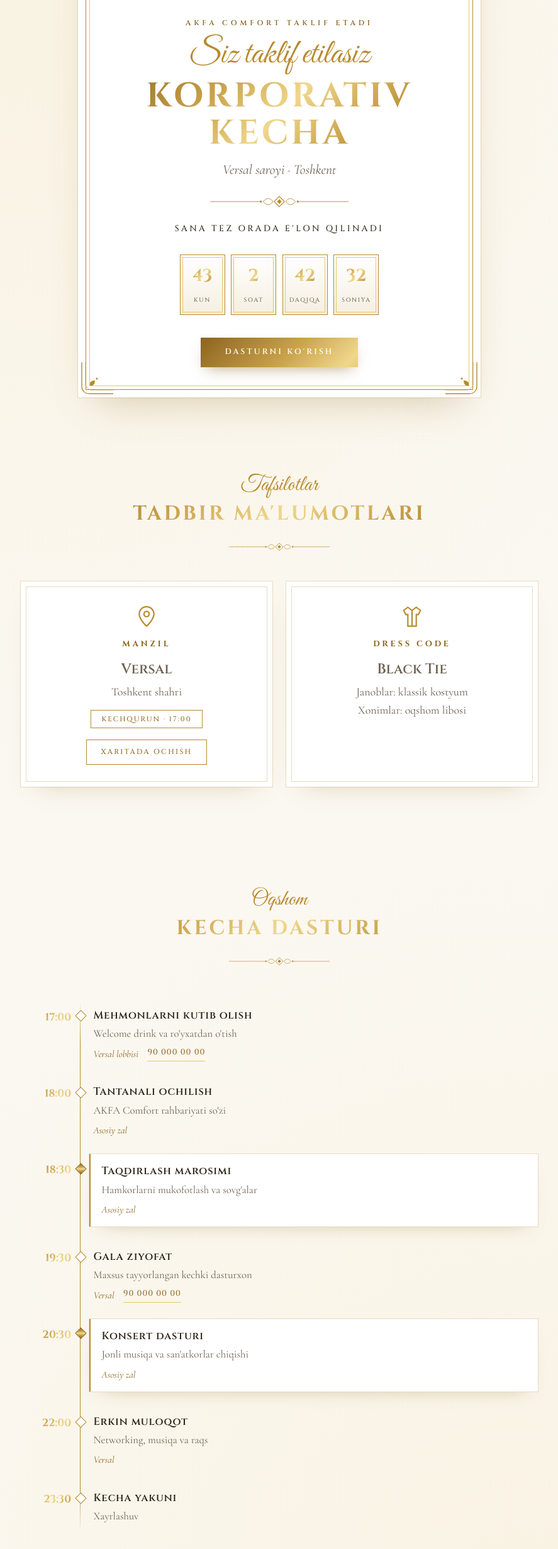
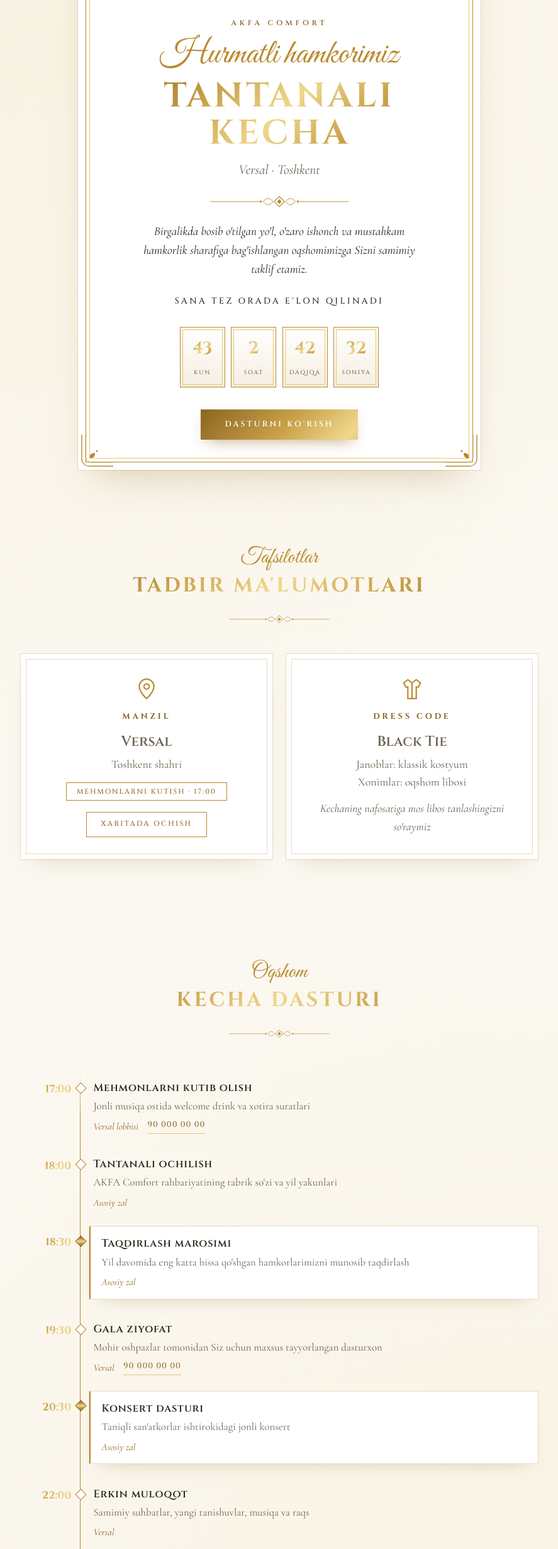
Before and after one commit to TmKUz0790/versal-invite, a website: page public/index.html in a window 1280 px wide. Shown: the part 239-2698 px from the top of the page at 63% size, without its empty margins (196-1083 px from the left). Drawn offline with nearby package versions, Linux system fonts and the light colour scheme.

Commit message:
Rewrite invitation copy with warmer, more meaningful wording
Co-Authored-By: Claude Opus 5.5 <noreply@anthropic.com>

```diff
--- a/public/index.html
+++ b/public/index.html
@@ -43,6 +43,7 @@ body{overflow-x:hidden;font-family:'Cormorant Garamond',Georgia,serif;font-size:
 .hero h1{font-family:'Cinzel',serif;font-weight:700;font-size:clamp(1.9rem,7.5vw,3.4rem);letter-spacing:.08em;line-height:1.1;margin-bottom:.6rem}
 .venue{font-style:italic;font-size:1.35rem;color:var(--ink-soft);margin-bottom:1.4rem}
 .ornament{display:block;width:220px;max-width:70%;height:22px;margin:0 auto 1.4rem;color:var(--gold)}
+.invite-text{font-size:1.2rem;font-style:italic;line-height:1.55;color:var(--ink);max-width:440px;margin:0 auto 1.6rem}
 .date-line{font-family:'Cinzel',serif;font-size:.85rem;letter-spacing:.25em;color:var(--ink);margin-bottom:1.8rem}
 
 .countdown{display:flex;justify-content:center;gap:.6rem;flex-wrap:wrap;margin-bottom:2.2rem}
@@ -162,11 +163,12 @@ footer .small{font-family:'Cinzel',serif;font-size:.62rem;letter-spacing:.3em;ma
     </svg>
 
     <div class="hero-logo"><img src="akfa-logo.png" alt="AKFA"></div>
-    <p class="eyebrow">AKFA COMFORT TAKLIF ETADI</p>
-    <p class="script">Siz taklif etilasiz</p>
-    <h1 class="gold-text">KORPORATIV KECHA</h1>
-    <p class="venue">Versal saroyi · Toshkent</p>
+    <p class="eyebrow">AKFA COMFORT</p>
+    <p class="script">Hurmatli hamkorimiz</p>
+    <h1 class="gold-text">TANTANALI KECHA</h1>
+    <p class="venue">Versal · Toshkent</p>
     <svg class="ornament"><use href="#orn"/></svg>
+    <p class="invite-text">Birgalikda bosib o'tilgan yo'l, o'zaro ishonch va mustahkam hamkorlik sharafiga bag'ishlangan oqshomimizga Sizni samimiy taklif etamiz.</p>
     <p class="date-line">SANA TEZ ORADA E'LON QILINADI</p>
 
     <div class="countdown">
@@ -192,7 +194,7 @@ footer .small{font-family:'Cinzel',serif;font-size:.62rem;letter-spacing:.3em;ma
       <h3>MANZIL</h3>
       <p class="big">Versal</p>
       <p>Toshkent shahri</p>
-      <span class="pill">KECHQURUN · 17:00</span><br>
+      <span class="pill">MEHMONLARNI KUTISH · 17:00</span><br>
       <a class="link-btn" target="_blank" rel="noopener" href="https://www.google.com/maps/search/Versal+Tashkent">XARITADA OCHISH</a>
     </div>
     <div class="card">
@@ -200,6 +202,7 @@ footer .small{font-family:'Cinzel',serif;font-size:.62rem;letter-spacing:.3em;ma
       <h3>DRESS CODE</h3>
       <p class="big">Black Tie</p>
       <p>Janoblar: klassik kostyum<br>Xonimlar: oqshom libosi</p>
+      <p style="margin-top:.8rem;font-style:italic">Kechaning nafosatiga mos libos tanlashingizni so'raymiz</p>
     </div>
   </div>
 </section>
@@ -216,7 +219,7 @@ footer .small{font-family:'Cinzel',serif;font-size:.62rem;letter-spacing:.3em;ma
       <div class="time gold-text">17:00</div>
       <div class="ev">
         <h4>Mehmonlarni kutib olish</h4>
-        <p>Welcome drink va ro'yxatdan o'tish</p>
+        <p>Jonli musiqa ostida welcome drink va xotira suratlari</p>
         <div class="meta"><span>Versal lobbisi</span><a href="tel:+998900000000">90 000 00 00</a></div>
       </div>
     </li>
@@ -224,7 +227,7 @@ footer .small{font-family:'Cinzel',serif;font-size:.62rem;letter-spacing:.3em;ma
       <div class="time gold-text">18:00</div>
       <div class="ev">
         <h4>Tantanali ochilish</h4>
-        <p>AKFA Comfort rahbariyati so'zi</p>
+        <p>AKFA Comfort rahbariyatining tabrik so'zi va yil yakunlari</p>
         <div class="meta"><span>Asosiy zal</span></div>
       </div>
     </li>
@@ -232,7 +235,7 @@ footer .small{font-family:'Cinzel',serif;font-size:.62rem;letter-spacing:.3em;ma
       <div class="time gold-text">18:30</div>
       <div class="ev">
         <h4>Taqdirlash marosimi</h4>
-        <p>Hamkorlarni mukofotlash va sovg'alar</p>
+        <p>Yil davomida eng katta hissa qo'shgan hamkorlarimizni munosib taqdirlash</p>
         <div class="meta"><span>Asosiy zal</span></div>
       </div>
     </li>
@@ -240,7 +243,7 @@ footer .small{font-family:'Cinzel',serif;font-size:.62rem;letter-spacing:.3em;ma
       <div class="time gold-text">19:30</div>
       <div class="ev">
         <h4>Gala ziyofat</h4>
-        <p>Maxsus tayyorlangan kechki dasturxon</p>
+        <p>Mohir oshpazlar tomonidan Siz uchun maxsus tayyorlangan dasturxon</p>
         <div class="meta"><span>Versal</span><a href="tel:+998900000000">90 000 00 00</a></div>
       </div>
     </li>
@@ -248,7 +251,7 @@ footer .small{font-family:'Cinzel',serif;font-size:.62rem;letter-spacing:.3em;ma
       <div class="time gold-text">20:30</div>
       <div class="ev">
         <h4>Konsert dasturi</h4>
-        <p>Jonli musiqa va san'atkorlar chiqishi</p>
+        <p>Taniqli san'atkorlar ishtirokidagi jonli konsert</p>
         <div class="meta"><span>Asosiy zal</span></div>
       </div>
     </li>
@@ -256,7 +259,7 @@ footer .small{font-family:'Cinzel',serif;font-size:.62rem;letter-spacing:.3em;ma
       <div class="time gold-text">22:00</div>
       <div class="ev">
         <h4>Erkin muloqot</h4>
-        <p>Networking, musiqa va raqs</p>
+        <p>Samimiy suhbatlar, yangi tanishuvlar, musiqa va raqs</p>
         <div class="meta"><span>Versal</span></div>
       </div>
     </li>
@@ -264,7 +267,7 @@ footer .small{font-family:'Cinzel',serif;font-size:.62rem;letter-spacing:.3em;ma
       <div class="time gold-text">23:30</div>
       <div class="ev">
         <h4>Kecha yakuni</h4>
-        <p>Xayrlashuv</p>
+        <p>Yangi uchrashuvlar va yangi marralar umidida xayrlashuv</p>
       </div>
     </li>
   </ul>
@@ -273,8 +276,8 @@ footer .small{font-family:'Cinzel',serif;font-size:.62rem;letter-spacing:.3em;ma
 
 <footer>
   <img src="akfa-logo.png" alt="AKFA">
-  <p class="script">Sizni kutib qolamiz</p>
-  <p>AKFA Comfort hamkorlari uchun tashkil etilgan kecha</p>
+  <p class="script">Sizni intizorlik bilan kutamiz</p>
+  <p>Ishonchingiz va hamkorligingiz uchun minnatdormiz.<br>Hurmat bilan, AKFA Comfort jamoasi</p>
   <p class="small">VERSAL · TOSHKENT</p>
 </footer>
 
```
